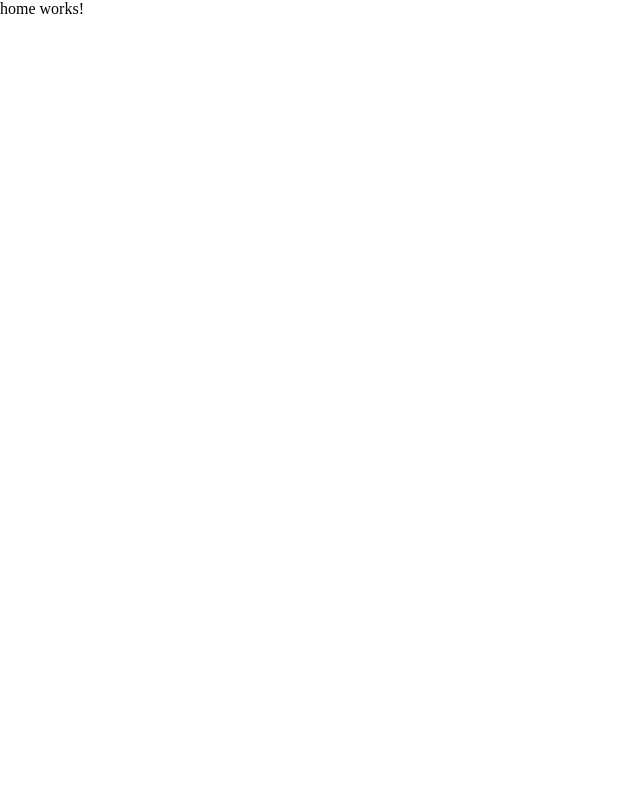
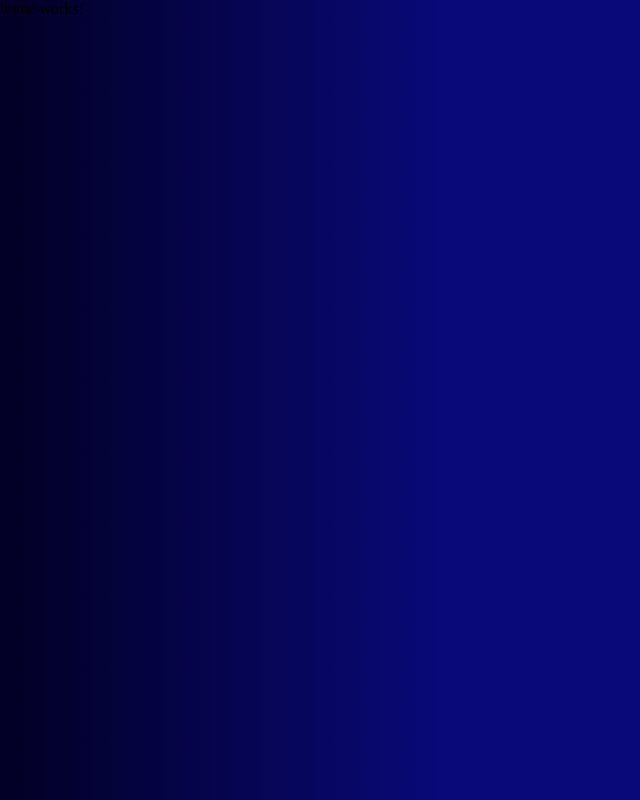
Before and after one commit to Marcos-Gabriell/angular-interface-PlayStation-store, an Angular app: page / in a window 1280 px wide. Shown: the whole page, without its empty margins (0-640 px from the left). Built offline with nearby package versions, Linux system fonts and the light colour scheme.

Commit message:
finalizando  o css global

```diff
--- a/src/styles.css
+++ b/src/styles.css
@@ -5,3 +5,8 @@
   border: 20;
   box-sizing: border-box;
 }
+
+body{
+  background: rgb(2,0,36);
+  background: linear-gradient(90deg, rgba(2,0,36,1) 0%, rgba(9,9,121,1) 35%, rgba(9,9,121,1) 100%);
+}
```
